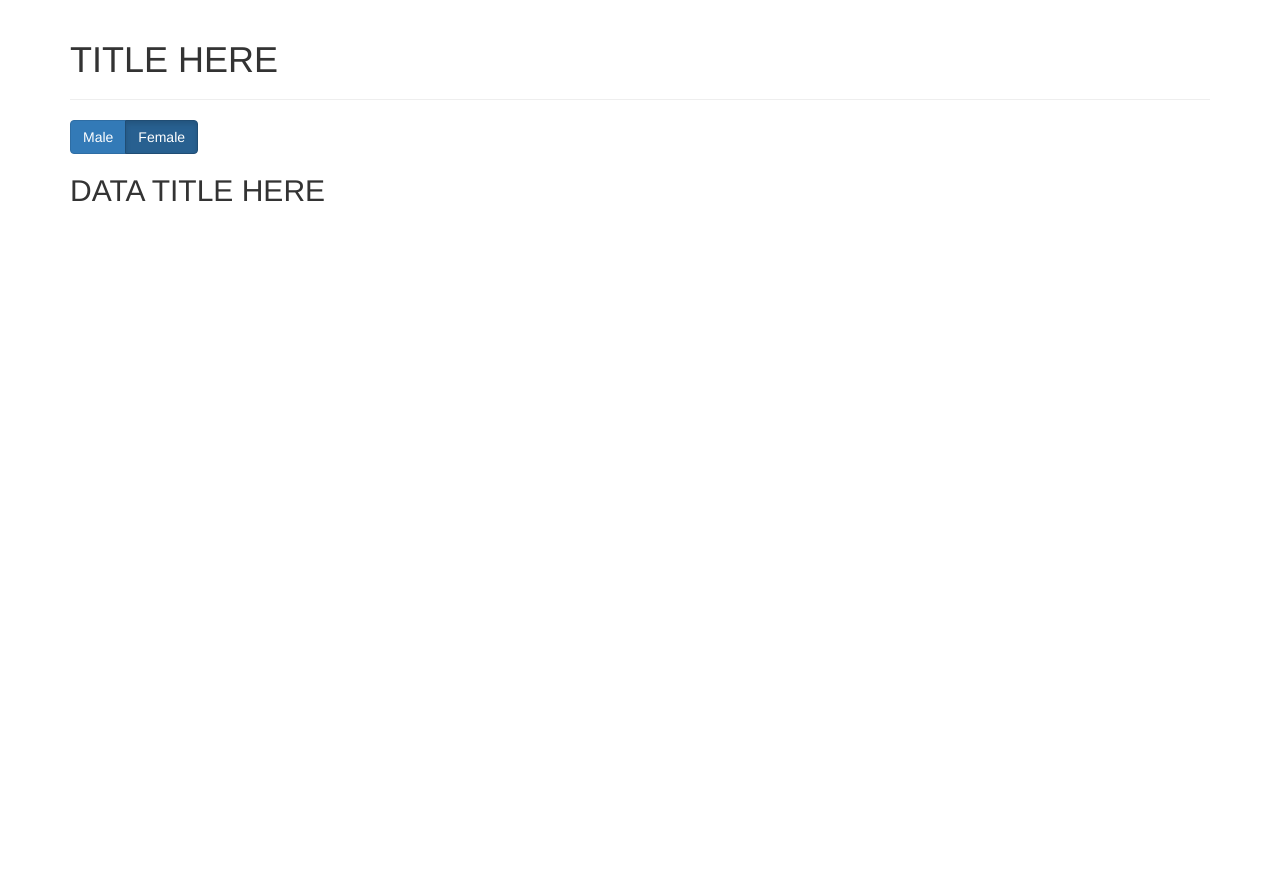
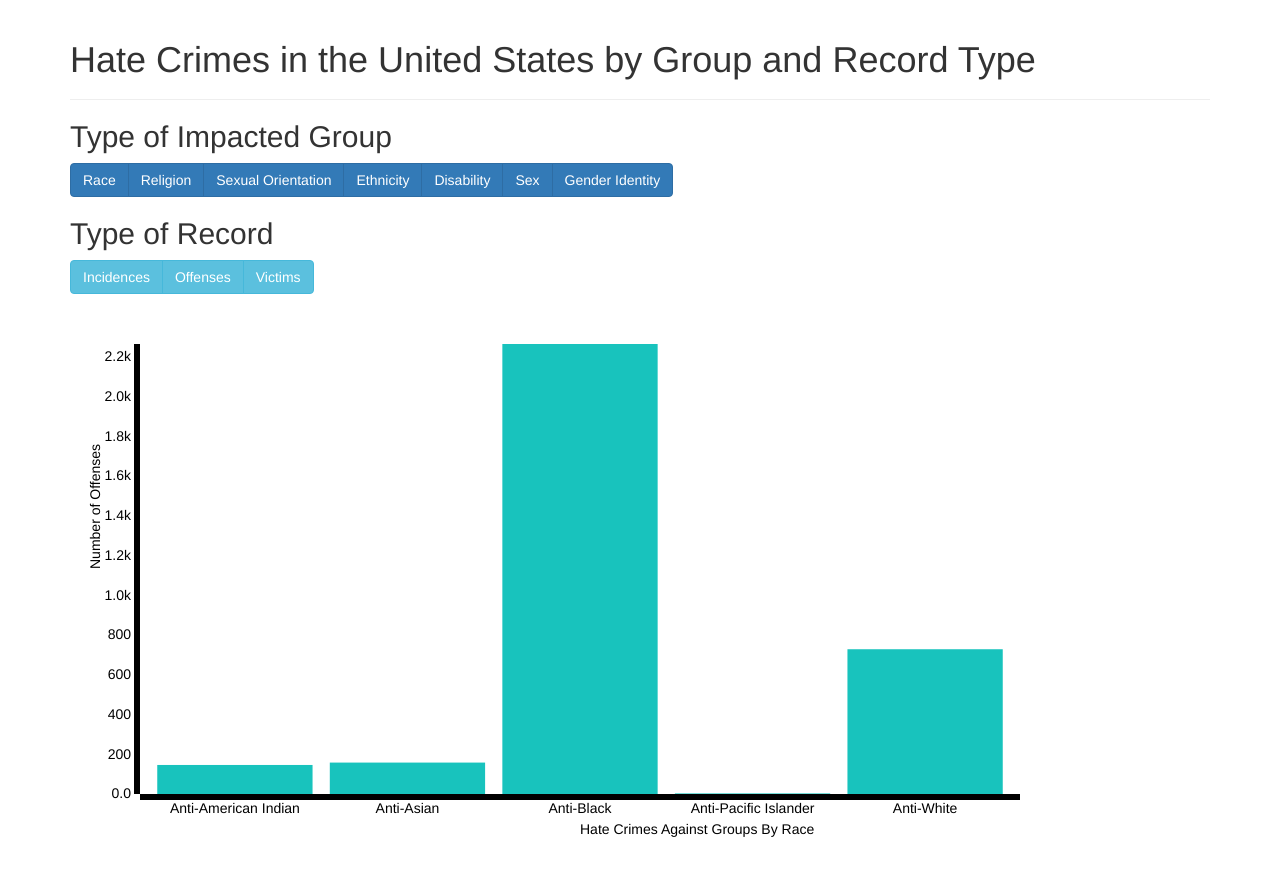
Before and after one commit to amaralli/474DataExplorationTool, a plain HTML site: page index.html in a window 1280 px wide. Before the commit the page ends 800 px from the top, so only its background shows below. Drawn offline with nearby package versions, Linux system fonts and the light colour scheme.

Commit message:
all of the stuff works now

```diff
--- a/data/hate_crime_data.csv
+++ b/data/hate_crime_data.csv
@@ -1,25 +1,22 @@
-Bias motivation,Incidents,Offenses,Victims,"Known
+Bias,Incidents,Offenses,Victims,"Known
 offenders",Type
 Anti-White,653,728,754,680,Race
-Anti-Black or African American,"1,856","2,263","2,371","1,747",Race
-Anti-American Indian or Alaska Native,129,146,159,108,Race
+Anti-Black,1856,2263,2371,1747,Race
+Anti-American Indian,129,146,159,108,Race
 Anti-Asian,135,158,164,130,Race
-Anti-Native Hawaiian or Other Pacific Islander,3,3,3,7,Race
-"Anti-Multiple Races, Group",95,109,112,61,Race
+Anti-Pacific Islander,3,3,3,7,Race
 Anti-Jewish,625,689,737,393,Religion
 Anti-Catholic,70,74,75,72,Religion
 Anti-Protestant,35,42,47,17,Religion
 Anti-Islamic (Muslim),135,165,167,127,Religion
-Anti-Other Religion,117,135,137,44,Religion
-"Anti-Multiple Religions, Group",42,51,53,25,Religion
-Anti-Atheism/Agnosticism/etc.,7,7,7,4,Religion
+Anti-Other,117,135,137,44,Religion
+Anti-Atheism,7,7,7,4,Religion
 Anti-Gay (Male),750,849,890,975,Sexual Orientation
 Anti-Lesbian,160,185,191,174,Sexual Orientation
-"Anti-Lesbian, Gay, Bisexual, or Transgender (Mixed Group)",277,317,329,324,Sexual Orientation
 Anti-Heterosexual,21,24,24,20,Sexual Orientation
 Anti-Bisexual,25,27,27,21,Sexual Orientation
 Anti-Hispanic or Latino,331,418,432,418,Ethnicity
-Anti-Not Hispanic or Latino3,324,376,389,325,Ethnicity
+Anti-Not Hispanic or Latino,324,376,389,325,Ethnicity
 Anti-Physical,22,23,24,23,Disability
 Anti-Mental,61,69,75,54,Disability
 Anti-Male,5,5,5,7,Sex
--- a/index.html
+++ b/index.html
@@ -9,6 +9,9 @@
         <script src="https://code.jquery.com/jquery-2.2.2.min.js"></script>
         <script src="https://code.jquery.com/ui/1.11.4/jquery-ui.min.js"></script>
 
+        <!-- Include d3 library-->
+         <script src="http://d3js.org/d3.v3.min.js"></script>
+
         <!-- Include bootstrap -->
         <link rel="stylesheet" href="https://maxcdn.bootstrapcdn.com/bootstrap/3.2.0/css/bootstrap.min.css">
 
@@ -18,19 +21,46 @@
     </head>
     <body class="container">
         <header class="page-header">
-            <h1>TITLE HERE</h1>
+            <h1>Hate Crimes in the United States by Group and Record Type</h1>
         </header>
 
+        <h2>Type of Impacted Group</h2>
         <div class="btn-group" data-toggle="buttons">
           <label class="btn btn-primary">
-            <input value="male" class="sex" type="radio" name="options" id="option1" autocomplete="off">Male
+            <input value="Race" class="biasType" type="radio" name="options" autocomplete="off">Race
           </label>
-          <label class="btn btn-primary active">
-            <input value="female" type="radio" class="sex" name="options" id="option2" autocomplete="off" checked>Female
+          <label class="btn btn-primary">
+            <input value="Religion" class="biasType" type="radio" name="options" autocomplete="off">Religion
+          </label>
+          <label class="btn btn-primary">
+            <input value="Sexual Orientation" class="biasType" type="radio" name="options"  autocomplete="off">Sexual Orientation
+          </label>
+          <label class="btn btn-primary">
+            <input value="Ethnicity" class="biasType" type="radio" name="options" autocomplete="off">Ethnicity
+          </label>
+          <label class="btn btn-primary">
+            <input value="Disability" class="biasType" type="radio" name="options" autocomplete="off">Disability
+          </label>
+          <label class="btn btn-primary">
+            <input value="Sex" class="biasType" type="radio" name="options" autocomplete="off">Sex
+          </label>
+          <label class="btn btn-primary">
+            <input value="Gender Identity" class="biasType" type="radio" name="options"  autocomplete="off">Gender Identity
           </label>
         </div>
 
-        <h2>DATA TITLE HERE</h2>
+        <h2>Type of Record</h2>
+        <div class="btn-group" data-toggle="buttons">
+            <label class="btn btn-info">
+                <input value="Incidents" class="recordType" type="radio" name="options" autocomplete="off">Incidences
+            </label>
+            <label class="btn btn-info">
+                <input value="Offenses" class="recordType" type="radio" name="options" autocomplete="off">Offenses
+            </label>
+            <label class="btn btn-info">
+                <input value="Victims" class="recordType" type="radio" name="options" autocomplete="off">Victims
+            </label>
+        </div>
 
         <div id="vis"></div>
     </body>
--- a/js/main.js
+++ b/js/main.js
@@ -1,6 +1,12 @@
 $(function() {
 	//reads data file
-	d3.csv('data/hate_crime_data.csv', function(error, data) {
+	d3.csv('data/hate_crime_data.csv', function(error, allData) {
+
+		var xScale, yScale, currentData;
+
+		//variable to alter graphic
+		var biasType = 'Race';
+		var recordType = 'Offenses';
 
 		// Margin: how much space to put in the SVG for axes/titles
 		var margin = {
@@ -13,18 +19,145 @@ $(function() {
 		//constants for default graph size
 		var heightBound = 600;
 		var widthBound = 1000;
-
-		//variable to alter graphic
-		var measure = 'Race';
+		var transitionTime = 1000;
 
 		// Height/width of the drawing area for data symbols
 		var height = heightBound - margin.bottom - margin.top;
 		var width = widthBound - margin.left - margin.right;
 
+		//create and grab the SVG element
+		var svg = d3.select('#vis')
+					.append('svg')
+					.attr('height', heightBound)
+					.attr('width', widthBound);
+
+		//create a G element to draw rectangles on
+		var rect = svg.append('g');
+
+		//append an xAxis label to the SVG, with appropriate margins
+		var xAxisLabel = svg.append('g')
+							.attr('transform', 'translate(' + margin.left + ',' + (height + margin.top) + ')')
+							.attr('class', 'axis')
+
+
+		//append an xAxis label to the SVG, with appropriate margins
+		var yAxisLabel = svg.append('g')
+							.attr('class', 'axis')
+							.attr('transform', 'translate(' + margin.left + ',' + (margin.top) + ')')
+
+
+		//append text to label the x axis
+		var xAxisText = svg.append('text')
+						   .attr('transform', 'translate(' + (margin.left + width/2) + ',' + (height + margin.top + 40) + ')')
+						   .attr('class', 'title')
+
+		//append text to label the y axis
+		var yAxisText = svg.append('text')
+						   .attr('transform', 'translate(' + (margin.left - 40) + ',' + (margin.top + height/2) + ') rotate(-90)')
+						   .attr('class', 'title');
+
+
+	    var scale = function(data) {
+			var biases = data.map(function(d) {
+				return d.Bias
+			});
+
+			xScale = d3.scale.ordinal().rangeBands([0, width], .1).domain(biases);
+
+			//var yMin = d3.min(data, function(d) {return +d.Offenses});
+			var yMax = d3.max(data, function(d) {return +d[recordType]});
+
+			yScale = d3.scale.linear().range([height, 0]).domain([0, yMax]);
+		}
+
+		var setAxes = function() {
+			var xAxis = d3.svg.axis()
+						  .scale(xScale)
+						  .orient('bottom');
+
+			var yAxis = d3.svg.axis()
+						  .scale(yScale)
+						  .orient('left')
+						  .tickFormat(d3.format('.2s'));
+
+	    	xAxisLabel.transition().duration(transitionTime).call(xAxis);
+	    	yAxisLabel.transition().duration(transitionTime).call(yAxis);
+
+
+	    	xAxisText.text('Hate Crimes Against Groups By ' + biasType);
+	    	yAxisText.text('Number of ' + recordType);
+		}
+
+		var adjustData = function() {
+			currentData = allData.filter(function(d) {
+				return d.Type == biasType;
+			})
+			.sort(function(a, b) {
+				if(a.Bias < b.Bias) return -1;
+				if(a.Bias > b.Bias) return 1;
+				return 0;
+			})
+		}
+
+
+
+		var draw = function(data) {
+			scale(data);
+
+			setAxes();
+
+			var bars = svg.selectAll('rect').data(data);
+
+		    bars.enter()
+		    	.append('rect')
+		    	.attr('x', function(d) {
+		    		return margin.left + xScale(d.Bias);
+		    	})
+		    	.attr('y', 0)
+		    	.attr('height', 0)
+		    	.attr('width', xScale.rangeBand())
+		    	.attr('title', function(d) {
+		    		return d.Bias;
+		    	})
+		    	.style('fill', '#18c3bd');
+
+	    	bars.exit().remove();
+
+	    	bars.transition()
+	    		.duration(transitionTime)
+	    		.delay(function(d, i) {
+	    			return i * 50;
+	    		})
+	    		.attr('x', function(d) {
+	    			return margin.left + xScale(d.Bias)
+	    		})
+	    		.attr('y', function(d) {
+	    			return margin.top + yScale(parseInt(d[recordType], 10))
+	    		})
+	    		.attr('height', function(d) {
+	    			return height - yScale(parseInt(d[recordType], 10))
+	    		})
+	    		.attr('width', xScale.rangeBand())
+	    		.attr('title', function(d) {return d.Bias})
+	    		.style('fill', '#18c3bd');
+		};
+
+		$("input").on('change', function() {
+			var val = $(this).val();
+			if($(this).hasClass('biasType')) {
+				biasType = val;
+			} else {
+				recordType = val;
+			}
+
+			adjustData();
+			draw(currentData);
+		})
+
+		adjustData();
+		draw(currentData);
 
 	});
 
-	var draw = function(data, svg) {
 
-	};
 });
```
Also changed, not shown: 1 other file.
